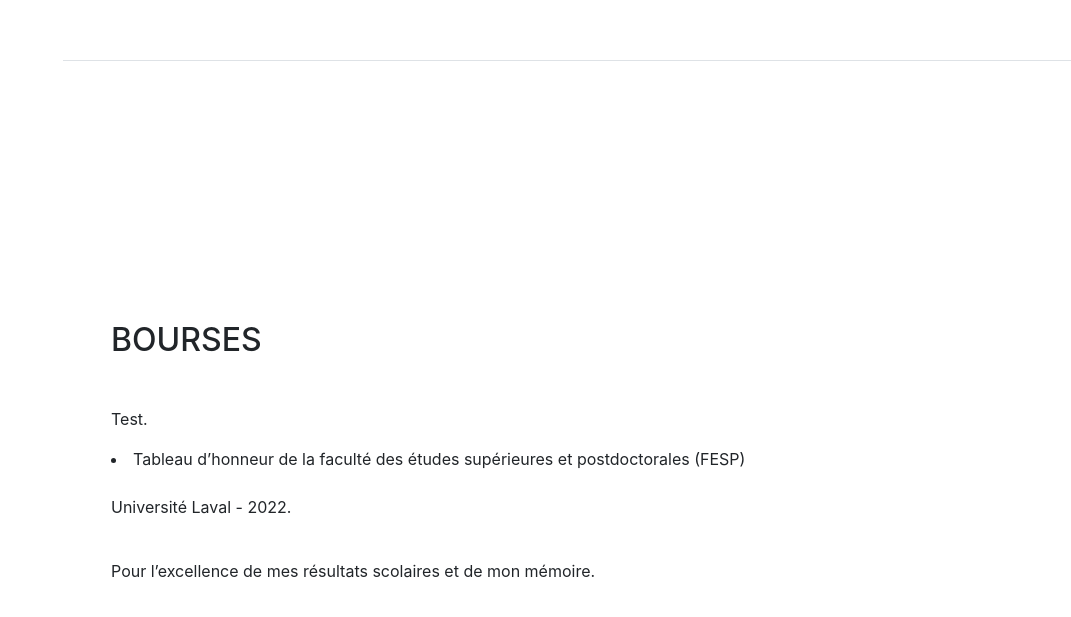
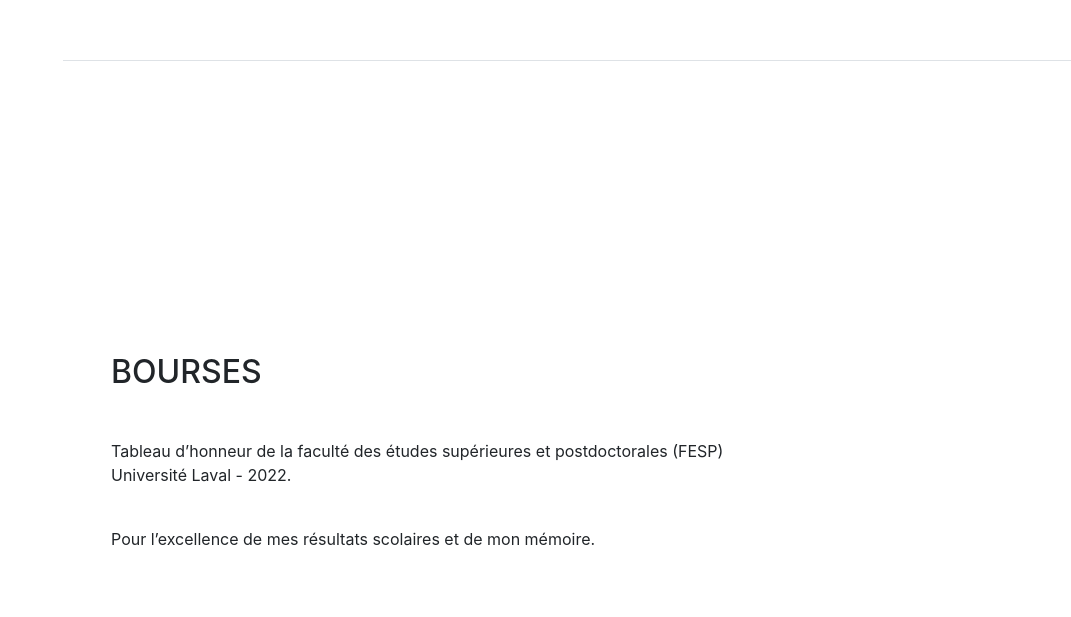
Before and after one commit to ZiedTorkhani/ZiedTorkhani, a website with bundled scripts: page index.html in a window 1280 px wide. Shown: the part 7970-8587 px from the top of the page, without its empty margins (209-1280 px from the left). Built offline with nearby package versions, Linux system fonts and the light colour scheme; a web font is replaced by a local one.

Commit message:
Update index.html

```diff
--- a/index.html
+++ b/index.html
@@ -576,10 +576,7 @@ Management de projet </li>
      <section class="resume-section p-3 p-lg-5 d-flex flex-column" id="Bourses">
         <div class="my-auto">
           <h2 class="mb-5">Bourses</h2>
-          <p>Test.</p>
-          <li>
-              <i class="fa-li fa fa-trophy text-warning"></i>
-             Tableau d’honneur de la faculté des études supérieures et postdoctorales (FESP) </li>
+          <p> Tableau d’honneur de la faculté des études supérieures et postdoctorales (FESP) </li>
                 <br>Université Laval - 2022.</p>
                 <br>Pour l’excellence de mes résultats scolaires et de mon mémoire.</p>
         </div>
```
